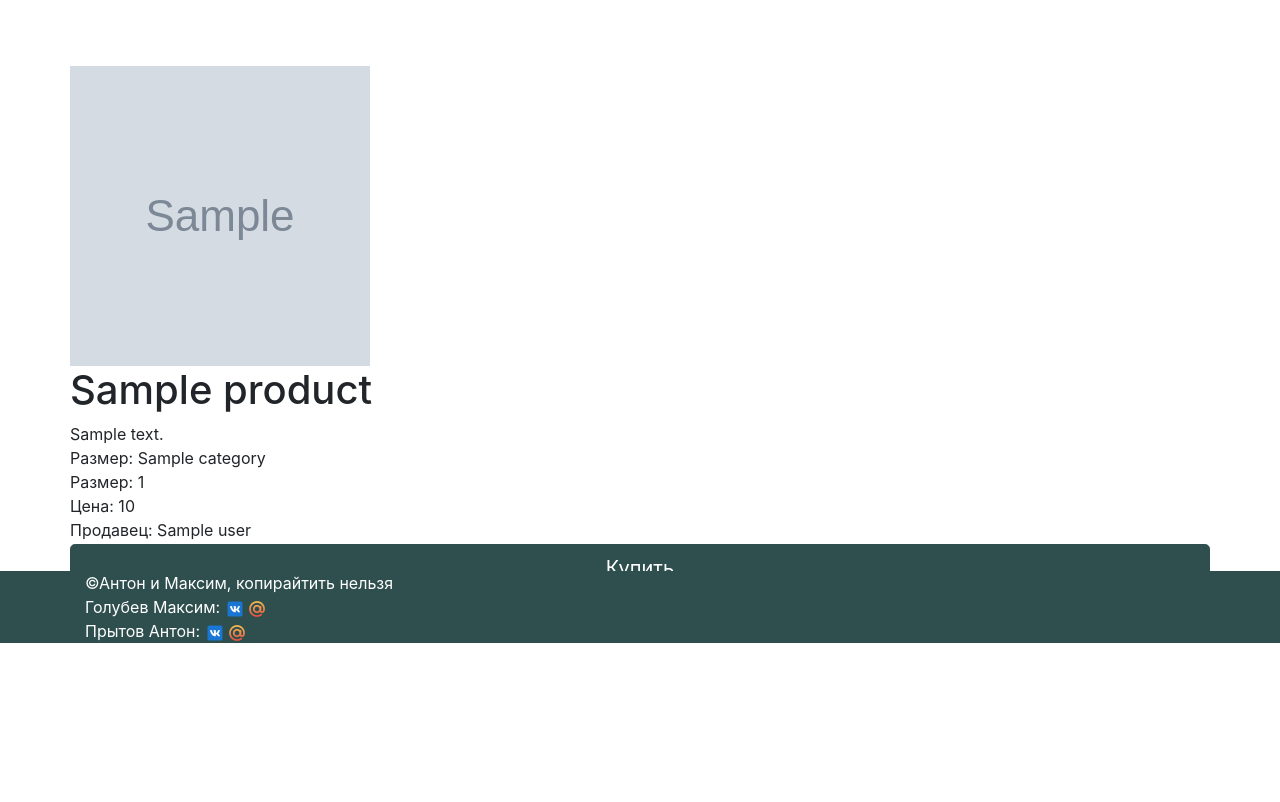
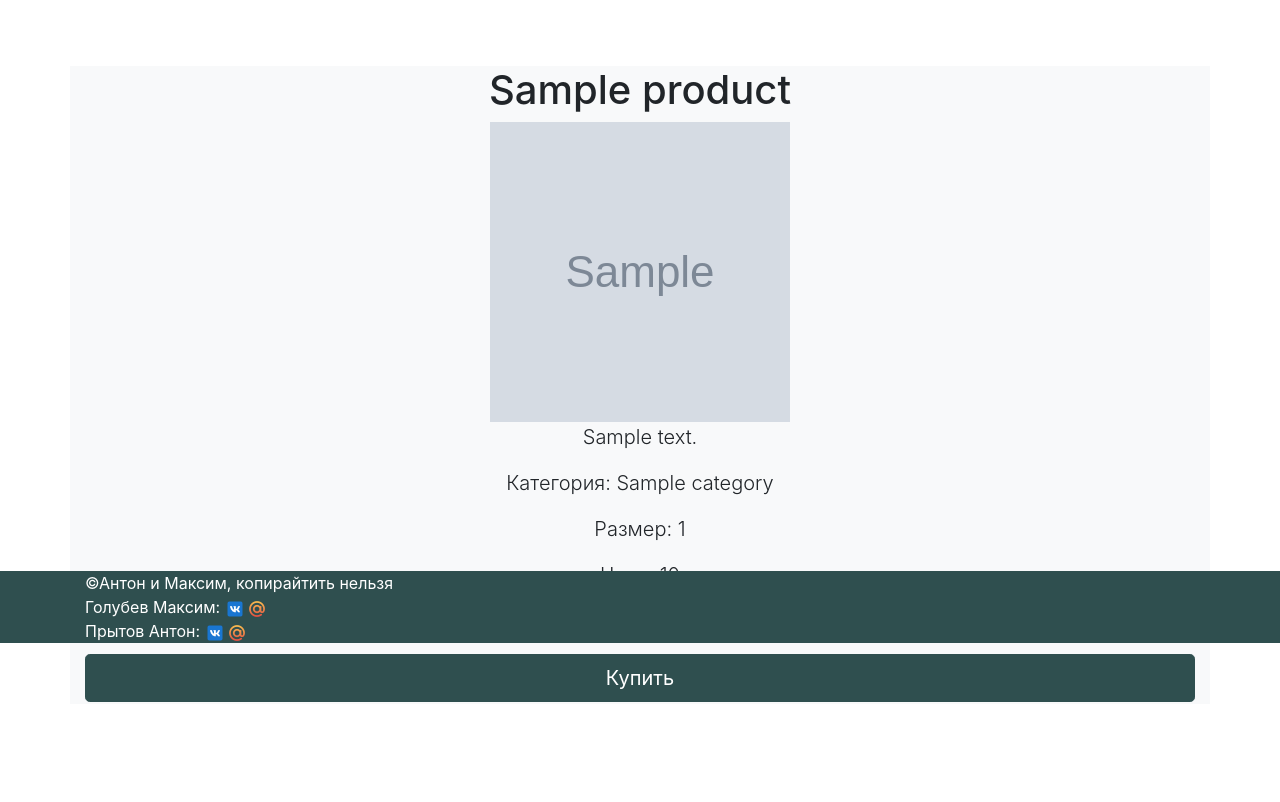
Before and after one commit to MaxGolubev19/Secondhand-Svetlana-, a Flask app: template templates/product.html in a window 1280 px wide. Shown: the part 157-959 px from the top of the page. Before the commit the page ends 800 px from the top, so only its background shows below. Run offline with Flask 2, Linux system fonts and the light colour scheme; the template is opened without the code that fills it: most values are stand-ins (such as "Sample title", 1, 10 or a date in 2020); grey boxes marked "Sample" are stand-in pictures; parts of the project's set-up code (start-up, migrations or seed data) failed here and were passed over; some libraries are stand-ins or nearby versions.

Commit message:
Add files via upload

```diff
--- a/templates/index.html
+++ b/templates/index.html
@@ -7,11 +7,13 @@
           <div class="card-header py-3">
             <h4 class="my-0 fw-normal">Мужское</h4>
           </div>
+          <img class="card-img-top" src="static/images/men.jpg"></img>
           <div class="card-body">
             <ul class="list-unstyled mt-3 mb-4">
               <li>Одежда</li>
               <li>Обувь</li>
               <li>Аксессуары</li>
+              <li> </li>
             </ul>
             <a class="w-100 btn btn-lg btn-primary" href="/catalog/man" role="button">Искать мужские товары</a>
           </div>
@@ -22,10 +24,10 @@
           <div class="card-header py-3">
             <h4 class="my-0 fw-normal">Женское</h4>
           </div>
+          <img class="card-img-top" src="static/images/woman.jpg"></img>
           <div class="card-body">
             <ul class="list-unstyled mt-3 mb-4">
               <li>Одежда</li>
-              <li>Обувь</li>
               <li>Аксессуары</li>
               <li>Косметика</li>
             </ul>
@@ -38,11 +40,13 @@
           <div class="card-header py-3 text-Black bg-Black border-Black">
             <h4 class="my-0 fw-normal">Дети</h4>
           </div>
+          <img class="card-img-top" src="static/images/kids.jpg"></img>
           <div class="card-body">
             <ul class="list-unstyled mt-3 mb-4">
               <li>Одежда</li>
               <li>Обувь</li>
               <li>Игрушки</li>
+              <li> </li>
             </ul>
             <a class="w-100 btn btn-lg btn-primary" href="/catalog/child" role="button">Искать детские товары</a>
           </div>
--- a/templates/product.html
+++ b/templates/product.html
@@ -1,25 +1,27 @@
 {% extends "base.html" %}
 
 {% block content %}
-	<img src={{ product.image }} class="product_img"></img>
-	<h1>{{ product.name }}</h1>
+<div class="overflow-hidden text-center bg-light">
+    <div class="col">
+      	<h1 class="display-7 fw-normal">{{ product.name }}</h1>
+      	<img src={{ product.image }} class="product_img" width="400" height="400"></img>
       		{% if product.about %}
 				<div>
-		{{ product.about }}
+					<p class="lead fw-normal">{{ product.about }}</p>
 				</div>
 			{% endif %}
 			{% if product.category %}
 				<div>
-		Размер: {{ product.category }}
+					<p class="lead fw-normal">Категория: {{ product.category }}</p>
 				</div>
 			{% endif %}
 			{% if product.size %}
 				<div>
-		Размер: {{ product.size }}
+					<p class="lead fw-normal">Размер: {{ product.size }}</p>
 				</div>
 			{% endif %}
-	<div>Цена: {{ product.price }}</div>
-	<div>Продавец: {{ product.user.name }}</div>
+			<p class="lead fw-normal">Цена: {{ product.price }}</p>
+			<p class="lead fw-normal">Продавец: {{ product.user.name }}</p>
       	{% if current_user.is_authenticated and current_user.id != product.user_id %}
 			<a class="w-100 btn btn-lg btn-primary" href="/buy/{{ product.id }}" role="button">Купить</a>
 			<a class="w-100 btn btn-lg btn-primary" href="/add_cart/{{ product.id }}" role="button">Добавить в корзину</a>
@@ -29,4 +31,8 @@
 		{% if current_user.id == product.user.id or current_user.status == 'admin' %}
 			<a class="w-100 btn btn-lg btn-danger" href="/delete/{{ product.id }}" role="button">Удалить</a>
 		{% endif %}
+    </div>
+    <div class="product-device shadow-sm d-none d-md-block"></div>
+    <div class="product-device product-device-2 shadow-sm d-none d-md-block"></div>
+</div>
 {% endblock %}
```
Lines whose indentation alone changed are shown as unchanged.
